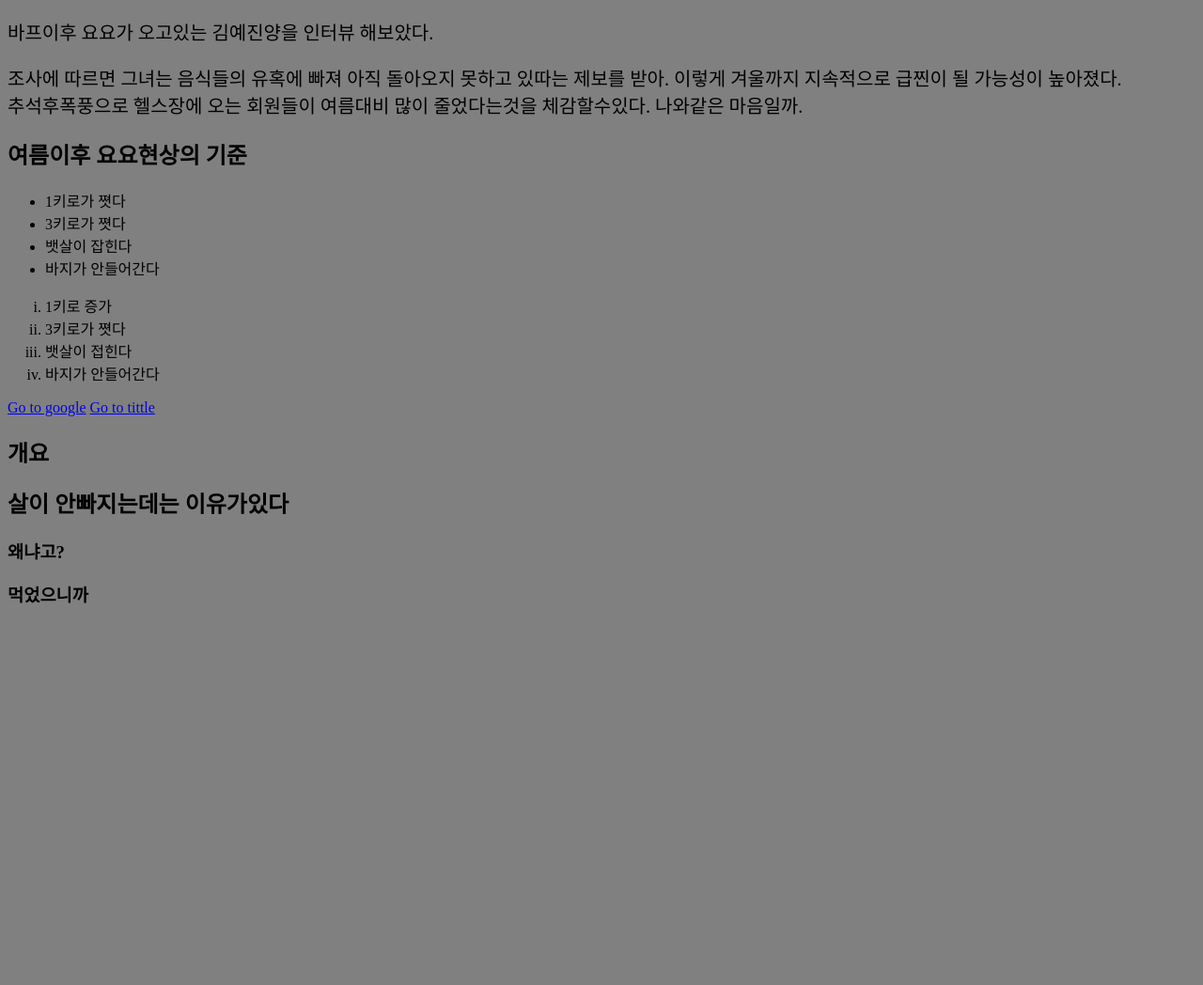
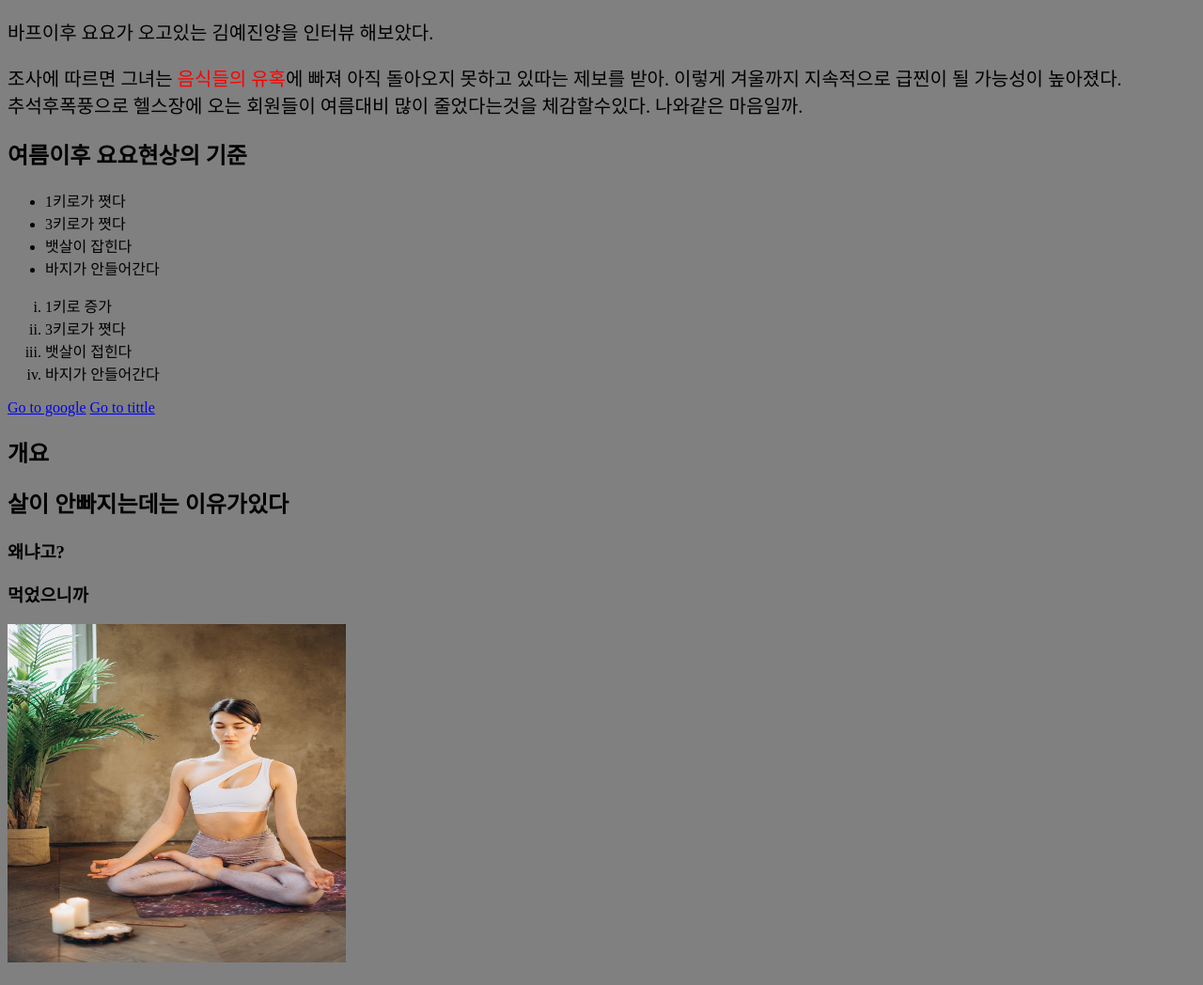
Before and after one commit to yejin2da/first-repo, a plain HTML site: page index.html in a window 1280 px wide. Shown: the part 173-1221 px from the top of the page at 94% size. Before the commit the page ends 837 px from the top, so only its background shows below. Drawn offline with Linux system fonts and the light colour scheme.

Commit message:
10/1일 이미지넣기

```diff
--- a/index.html
+++ b/index.html
@@ -22,11 +22,11 @@
    </script>
  </head>
    <body>
-
+ <div class="div-article" id="main-article-div">
      <h1>&#60; 여름이후 날씬이의 삶 과연 유지가 가능한가?</h1>
      <p>바프이후 요요가 오고있는 김예진양을 인터뷰 해보았다.</p>
 
-     <p>조사에 따르면 그녀는 음식들의 유혹에 빠져 아직 돌아오지 못하고 있따는 제보를 받아. 이렇게 겨울까지 지속적으로 급찐이 될 가능성이 높아졌다.<br/>추석후폭풍으로 헬스장에 오는 회원들이 여름대비 많이 줄었다는것을 체감할수있다. 나와같은 마음일까.</p>
+     <p>조사에 따르면 그녀는 <span style=" color: red;">음식들의 유혹</span>에 빠져 아직 돌아오지 못하고 있따는 제보를 받아. 이렇게 겨울까지 지속적으로 급찐이 될 가능성이 높아졌다.<br/>추석후폭풍으로 헬스장에 오는 회원들이 여름대비 많이 줄었다는것을 체감할수있다. 나와같은 마음일까.</p>
 
      <h2>여름이후 요요현상의 기준</h2>
      <ul>
@@ -42,7 +42,7 @@
        <li>뱃살이 접힌다</li>
        <li>바지가 안들어간다</li>
      </ol>
-
+</div>
     <a href="https://www.google.com/"target="_blank">Go to google</a>
      <a href="#main-tittle">Go to tittle</a>
 
@@ -50,5 +50,14 @@
      <h2>살이 안빠지는데는 이유가있다</h2>
      <h3>왜냐고?</h3>
      <h3>먹었으니까</h3>
+
+     <!--< <img src=yejin.jpg width="320" height="320" alt="yejin and diet">-->
+     <picture>
+       <source srcset="yoga.jpg" media="(min-width: 720px)">
+        <img src=yejin.jpg width="360" height="360" alt="yejin and diet">
+     </picture>
+
+
+     <p></p>
  </body>
 </html>
```
Also changed, not shown: yejin.jpg (added), yoga.jpg (added).
